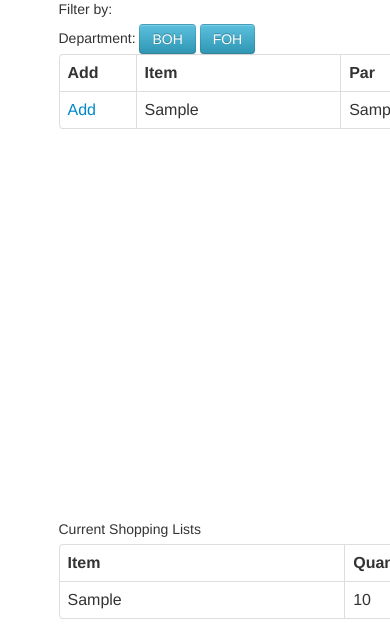
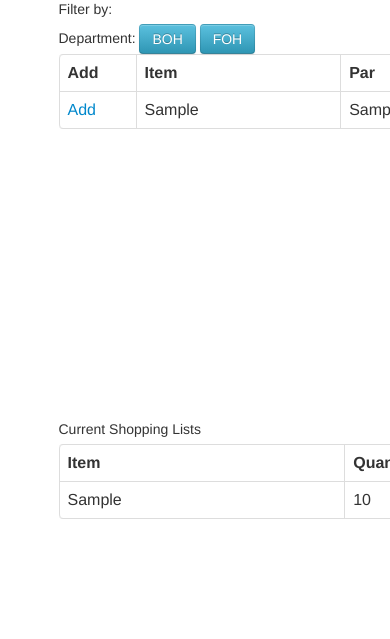
Before and after one commit to LocV/caffeowner, a PHP site: page /editShoppingList.php?shoppingListId=1 in a window 390 px wide; the page is wider, and only the part inside the window is pictured. Shown: the part 284-923 px from the top of that part. After the commit the page ends 803 px from the top of that part, so only its background shows below. Run offline with PHP 8.4, Linux system fonts and the light colour scheme; tables that the repository leaves empty or names only in its code hold one stand-in row (values such as "Sample post"); data that the repository does not hold is empty.

Commit message:
Reduce inventory display height to work on tablet in ladscape

```diff
--- a/editShoppingList.php
+++ b/editShoppingList.php
@@ -224,7 +224,7 @@
 		}
 		else { ?>
 
-		<div style="overflow-y: scroll; height:500px;">
+		<div style="overflow-y: scroll; height:400px;">
 		<label>Filter by:</label>
 			Department: <a href="editShoppingList.php?shoppingListId=<?php echo $shoppingListId ?>&department=BOH"><button class="btn btn-info"> BOH </button></a>
 			<a href="editShoppingList.php?shoppingListId=<?php echo $shoppingListId ?>&department=FOH"><button class="btn btn-info"> FOH </button></a>
```
